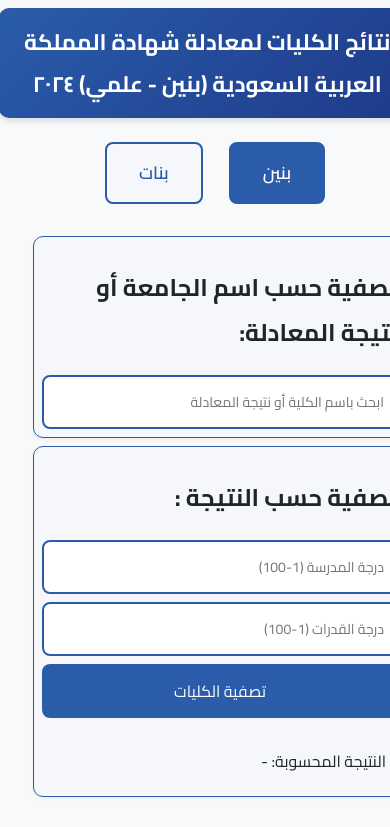
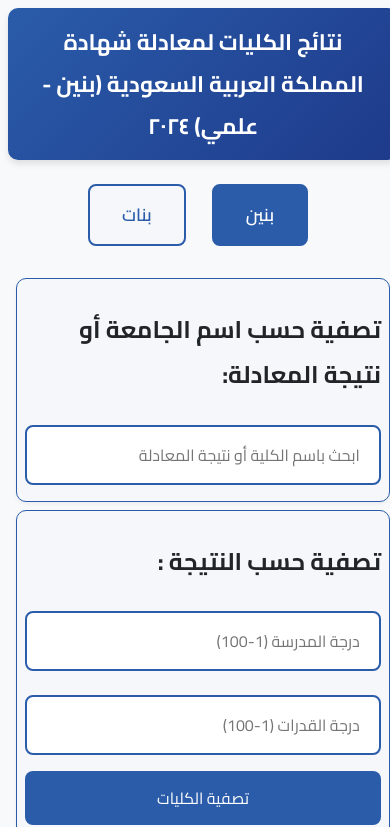
Before and after one commit to AbdullahMRiad/clean-tansik, a plain HTML site: page public/index.html in a window 390 px wide. Shown: the top 827 px of the page. Drawn offline with Linux system fonts and the light colour scheme.

Commit message:
Fixed the input boxes (FINALLY)

```diff
--- a/public/css/main.css
+++ b/public/css/main.css
@@ -18,6 +18,18 @@
     --hover-color: #7F0000;
     --table-border: #B71C1C;
     --error-color: #c53030;
+}
+
+
+
+*,
+*::before,
+*::after {
+    box-sizing: inherit;
+}
+
+html {
+    box-sizing: border-box;
 }
 
 body {
@@ -84,7 +96,8 @@ h1 {
     opacity: 1;
 }
 
-input, button {
+input,
+button {
     padding: 0.8rem 1.2rem;
     margin: 0.5rem 0;
     border-radius: 8px;
@@ -96,8 +109,9 @@ input, button {
     font-family: 'Cairo', sans-serif;
 }
 
-input[type="text"], input[type="number"] {
-    width: 100%;
+input[type="text"],
+input[type="number"] {
+    width: auto;
     max-width: 400px;
     background-color: white;
     border: 2px solid var(--primary-color);
@@ -125,7 +139,8 @@ table {
     border: 2px solid var(--table-border);
 }
 
-th, td {
+th,
+td {
     padding: 1rem;
     text-align: right;
 }
@@ -183,6 +198,22 @@ tr:hover {
     color: #ffffff;
 }
 
+.filter-controls {
+    display: grid;
+    grid-template-columns: repeat(auto-fit, minmax(200px, 1fr));
+    gap: 0.75rem;
+}
+
+.filter-controls input[type="text"],
+.filter-controls input[type="number"] {
+    width: auto;
+    /* size to content + padding */
+    max-width: 400px;
+    /* but never exceed 400px */
+    min-width: 0;
+    /* allows the grid to shrink them */
+}
+
 @media (max-width: 768px) {
     body {
         padding: 0.5rem !important;
@@ -208,12 +239,8 @@ tr:hover {
 
     input[type="text"],
     input[type="number"] {
-        width: 100%;
+        width: 100% !important;
         max-width: 100% !important;
-        margin: 0;
-        padding: 0.75rem;
-        box-sizing: border-box;
-        font-size: 14px;
     }
 
     #filter-button {
@@ -241,4 +268,10 @@ tr:hover {
         margin-left: -0.5rem;
         border-radius: 0;
     }
+
+    .filter-controls input[type="text"],
+    .filter-controls input[type="number"] {
+        width: 100% !important;
+        max-width: 100% !important;
+    }
 }
--- a/public/index.html
+++ b/public/index.html
@@ -5,7 +5,6 @@
     <meta name="viewport" content="width=device-width, initial-scale=1.0">
     <title>جدول الكليات التفاعلي</title>
     <link href="https://fonts.googleapis.com/css2?family=Cairo:wght@300;400;600;700&display=swap" rel="stylesheet">
-    <link rel="preload" href="css/main.css" as="style">
     <link href="css/main.css" rel="stylesheet">
 </head>
 <body data-gender="boys">
@@ -55,7 +54,6 @@
             </div>
         </div>
     </div>
-    </div>
 
     <table id="collegeTable" aria-live="polite">
         <thead>
```
Lines whose indentation alone changed are shown as unchanged.
